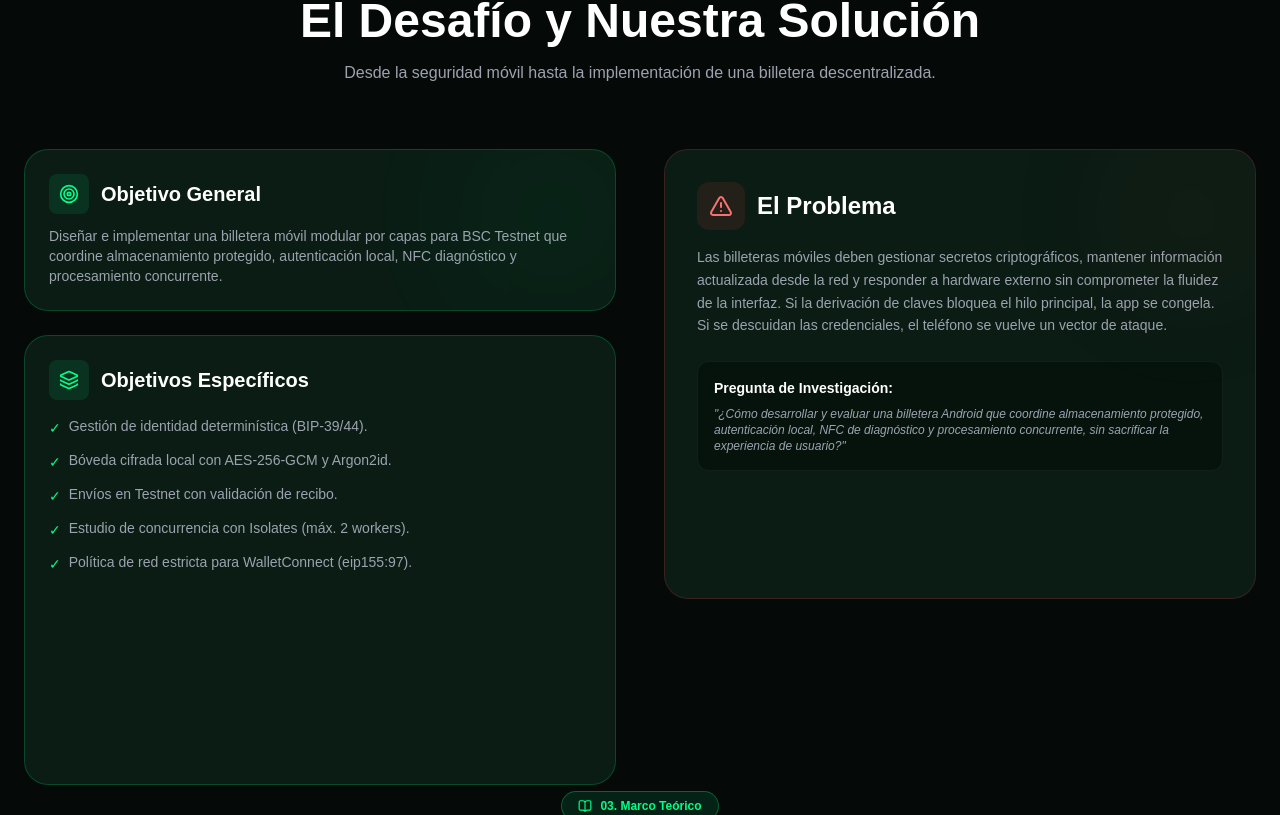
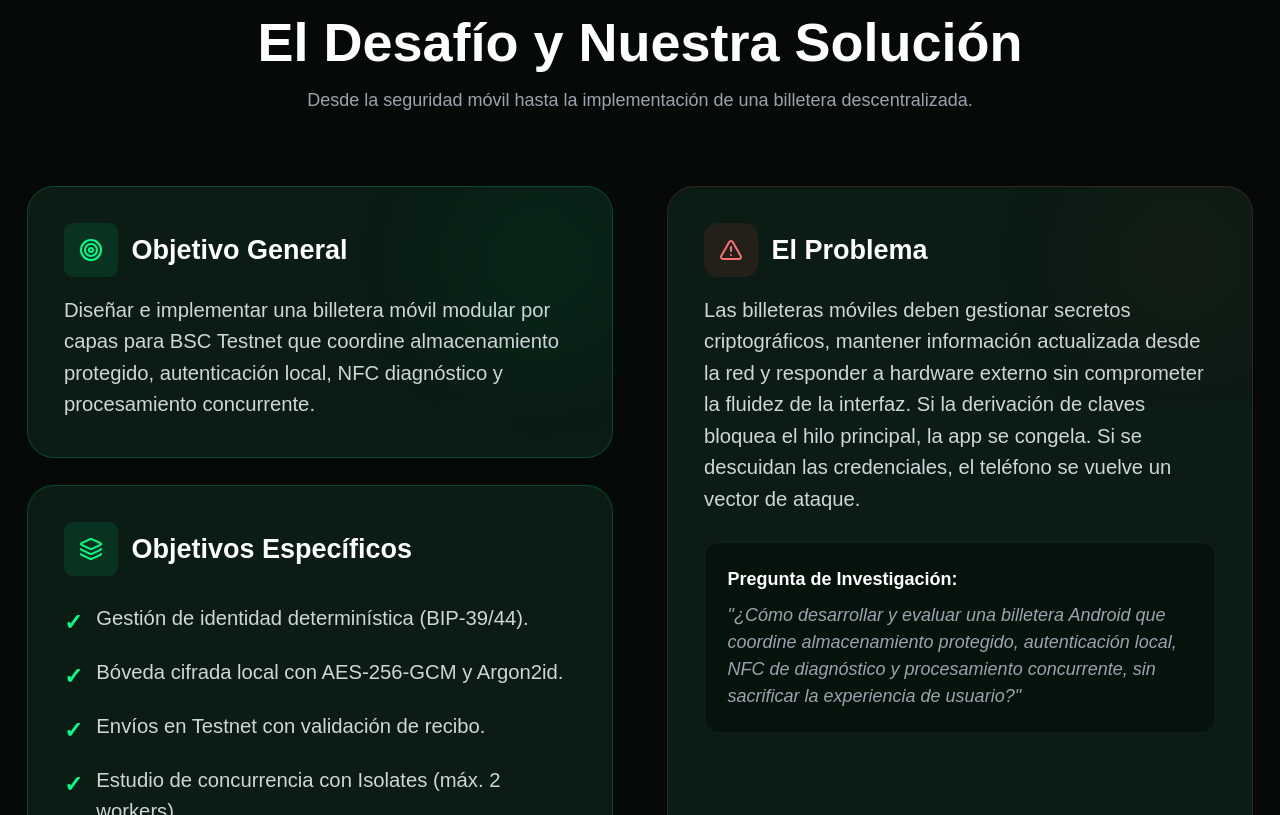
Before and after one commit to arisacaAyde/nfc-wallet-web, a React (Vite) app: page / in a window 1280 px wide. Shown: the part 865-1680 px from the top of the page. Built offline with nearby package versions, Linux system fonts and the light colour scheme.

Commit message:
Aumentando letras para la feria

```diff
--- a/src/App.jsx
+++ b/src/App.jsx
@@ -53,11 +53,11 @@ function App() {
 
       // 5. Lógica para mover a la siguiente sección
       if ((e.key === 'ArrowDown' || e.key === 'ArrowRight') && currentIndex < secciones.length - 1) {
-        document.getElementById(secciones[currentIndex + 1])?.scrollIntoView({ behavior: 'smooth', block: 'center' });
+        document.getElementById(secciones[currentIndex + 1])?.scrollIntoView({ behavior: 'smooth', block: 'start' });
       }
       // 6. Lógica para mover a la sección anterior
       else if ((e.key === 'ArrowUp' || e.key === 'ArrowLeft') && currentIndex > 0) {
-        document.getElementById(secciones[currentIndex - 1])?.scrollIntoView({ behavior: 'smooth', block: 'center' });
+        document.getElementById(secciones[currentIndex - 1])?.scrollIntoView({ behavior: 'smooth', block: 'start' });
       }
     };
 
@@ -143,7 +143,7 @@ function App() {
               {/* Botón 2: Conoce más (Scroll a Fase 1) */}
               <button
                 onClick={() => {
-                  document.getElementById('problema')?.scrollIntoView({ behavior: 'smooth', block: 'center' });
+                  document.getElementById('problema')?.scrollIntoView({ behavior: 'smooth', block: 'start' });
                 }}
                 className="flex items-center justify-center gap-2 border border-white/20 bg-black/40 backdrop-blur-md hover:bg-white/10 text-white font-medium py-4 px-8 rounded-full transition-all duration-300 text-lg"
               >
@@ -156,7 +156,7 @@ function App() {
       </main>
 
             {/* --- 01. PROBLEMA Y OBJETIVOS --- */}
-      <section id="problema" className="max-w-7xl mx-auto px-6 py-24 relative z-10">
+      <section id="problema" className="max-w-7xl mx-auto px-6 py-24 relative z-10 scroll-mt-24">
         <div className="text-center mb-16">
           <div className="inline-flex items-center gap-2 bg-neon-green/10 border border-neon-green/30 text-neon-green text-xs font-bold px-4 py-1.5 rounded-full mb-4">
             <Target size={14} /> 01. Planteamiento
@@ -165,49 +165,49 @@ function App() {
           <p className="text-gray-400 max-w-2xl mx-auto">Desde la seguridad móvil hasta la implementación de una billetera descentralizada.</p>
         </div>
 
-        <div className="grid grid-cols-1 lg:grid-cols-2 gap-12">
+                <div className="grid grid-cols-1 lg:grid-cols-2 gap-12">
 
-          {/* Columna Izquierda (AHORA SON LOS OBJETIVOS) - Usamos lg:order-1 */}
+          {/* Columna Izquierda (LOS OBJETIVOS) */}
           <motion.div
             initial={{ opacity: 0, x: -80 }}
             whileInView={{ opacity: 1, x: 0 }}
             viewport={{ once: true, margin: "-50px" }}
             transition={{ duration: 1, ease: "easeOut", delay: 0.2 }}
-            className="space-y-6 lg:order-1" // <--- ORDEN 1
+            className="space-y-6 lg:order-1"
           >
             {/* Objetivo General */}
-            <div className="bg-neon-card border border-neon-green/20 p-6 rounded-3xl relative overflow-hidden">
+            <div className="bg-neon-card border border-neon-green/20 p-8 rounded-3xl relative overflow-hidden">
               <div className="absolute top-0 right-0 w-32 h-32 bg-neon-green rounded-full blur-[80px] opacity-10"></div>
-              <div className="flex items-center gap-3 mb-3">
-                <div className="w-10 h-10 bg-neon-green/10 rounded-lg flex items-center justify-center text-neon-green"><Target size={20} /></div>
-                <h3 className="text-xl font-bold text-white">Objetivo General</h3>
+              <div className="flex items-center gap-3 mb-4">
+                <div className="w-12 h-12 bg-neon-green/10 rounded-lg flex items-center justify-center text-neon-green"><Target size={24} /></div>
+                <h3 className="text-2xl font-bold text-white">Objetivo General</h3>
               </div>
-              <p className="text-gray-400 text-sm">Diseñar e implementar una billetera móvil modular por capas para BSC Testnet que coordine almacenamiento protegido, autenticación local, NFC diagnóstico y procesamiento concurrente.</p>
+              <p className="text-gray-300 text-base md:text-lg leading-relaxed">Diseñar e implementar una billetera móvil modular por capas para BSC Testnet que coordine almacenamiento protegido, autenticación local, NFC diagnóstico y procesamiento concurrente.</p>
             </div>
 
             {/* Objetivos Específicos */}
-            <div className="bg-neon-card border border-neon-green/20 p-6 rounded-3xl relative overflow-hidden h-full">
-              <div className="flex items-center gap-3 mb-4">
-                <div className="w-10 h-10 bg-neon-green/10 rounded-lg flex items-center justify-center text-neon-green"><Layers size={20} /></div>
-                <h3 className="text-xl font-bold text-white">Objetivos Específicos</h3>
+            <div className="bg-neon-card border border-neon-green/20 p-8 rounded-3xl relative overflow-hidden">
+              <div className="flex items-center gap-3 mb-6">
+                <div className="w-12 h-12 bg-neon-green/10 rounded-lg flex items-center justify-center text-neon-green"><Layers size={24} /></div>
+                <h3 className="text-2xl font-bold text-white">Objetivos Específicos</h3>
               </div>
-              <ul className="text-gray-400 text-sm space-y-3">
-                <li className="flex items-start gap-2"><span className="text-neon-green mt-0.5">✓</span> Gestión de identidad determinística (BIP-39/44).</li>
-                <li className="flex items-start gap-2"><span className="text-neon-green mt-0.5">✓</span> Bóveda cifrada local con AES-256-GCM y Argon2id.</li>
-                <li className="flex items-start gap-2"><span className="text-neon-green mt-0.5">✓</span> Envíos en Testnet con validación de recibo.</li>
-                <li className="flex items-start gap-2"><span className="text-neon-green mt-0.5">✓</span> Estudio de concurrencia con Isolates (máx. 2 workers).</li>
-                <li className="flex items-start gap-2"><span className="text-neon-green mt-0.5">✓</span> Política de red estricta para WalletConnect (eip155:97).</li>
+              <ul className="text-gray-300 text-base md:text-lg space-y-4">
+                <li className="flex items-start gap-3"><span className="text-neon-green font-bold mt-1 text-xl">✓</span> Gestión de identidad determinística (BIP-39/44).</li>
+                <li className="flex items-start gap-3"><span className="text-neon-green font-bold mt-1 text-xl">✓</span> Bóveda cifrada local con AES-256-GCM y Argon2id.</li>
+                <li className="flex items-start gap-3"><span className="text-neon-green font-bold mt-1 text-xl">✓</span> Envíos en Testnet con validación de recibo.</li>
+                <li className="flex items-start gap-3"><span className="text-neon-green font-bold mt-1 text-xl">✓</span> Estudio de concurrencia con Isolates (máx. 2 workers).</li>
+                <li className="flex items-start gap-3"><span className="text-neon-green font-bold mt-1 text-xl">✓</span> Política de red estricta para WalletConnect (eip155:97).</li>
               </ul>
             </div>
           </motion.div>
 
-          {/* Columna Derecha (AHORA ES EL PROBLEMA) - Usamos lg:order-2 */}
+          {/* Columna Derecha (EL PROBLEMA) */}
           <motion.div
             initial={{ opacity: 0, x: 80 }}
             whileInView={{ opacity: 1, x: 0 }}
             viewport={{ once: true, margin: "-50px" }}
             transition={{ duration: 1, ease: "easeOut" }}
-            className="space-y-6 lg:order-2" // <--- ORDEN 2
+            className="space-y-6 lg:order-2"
           >
             <div className="bg-neon-card border border-red-500/20 p-8 rounded-3xl relative overflow-hidden h-full">
               <div className="absolute top-0 right-0 w-32 h-32 bg-red-500 rounded-full blur-[80px] opacity-10"></div>
@@ -215,12 +215,12 @@ function App() {
                 <div className="w-12 h-12 bg-red-500/10 rounded-xl flex items-center justify-center text-red-400"><AlertTriangle size={24} /></div>
                 <h3 className="text-2xl font-bold text-white">El Problema</h3>
               </div>
-              <p className="text-gray-400 text-sm leading-relaxed mb-6">
+              <p className="text-gray-300 text-base md:text-lg leading-relaxed mb-6">
                 Las billeteras móviles deben gestionar secretos criptográficos, mantener información actualizada desde la red y responder a hardware externo sin comprometer la fluidez de la interfaz. Si la derivación de claves bloquea el hilo principal, la app se congela. Si se descuidan las credenciales, el teléfono se vuelve un vector de ataque.
               </p>
-              <div className="bg-black/30 p-4 rounded-xl border border-white/5">
-                <h4 className="text-white font-bold text-sm mb-2">Pregunta de Investigación:</h4>
-                <p className="text-xs text-gray-400 italic">"¿Cómo desarrollar y evaluar una billetera Android que coordine almacenamiento protegido, autenticación local, NFC de diagnóstico y procesamiento concurrente, sin sacrificar la experiencia de usuario?"</p>
+              <div className="bg-black/30 p-5 rounded-xl border border-white/5 mt-4">
+                <h4 className="text-white font-bold text-base mb-2">Pregunta de Investigación:</h4>
+                <p className="text-sm md:text-base text-gray-400 italic">"¿Cómo desarrollar y evaluar una billetera Android que coordine almacenamiento protegido, autenticación local, NFC de diagnóstico y procesamiento concurrente, sin sacrificar la experiencia de usuario?"</p>
               </div>
             </div>
           </motion.div>
@@ -329,7 +329,7 @@ function App() {
               <div className="inline-flex items-center gap-2 bg-neon-green/10 border border-neon-green/30 text-neon-green text-xs font-bold px-4 py-1.5 rounded-full mb-4"><TrendingUp size={14} /> 04. Metodología</div>
               <h2 className="text-3xl md:text-5xl font-bold text-white mb-6">Desarrollo Incremental</h2>
               <p className="text-gray-400 mb-6 leading-relaxed">Se empleó un enfoque de <strong>investigación aplicada y descriptiva</strong>, con un componente experimental para la medición de concurrencia. El desarrollo se ejecutó de manera <strong>incremental e iterativa</strong>.</p>
-              <div className="space-y-4">
+                            <div className="space-y-6"> {/* Aumentamos el espacio entre fases */}
                 {[
                   { fase: 'Fase 1', name: 'Interfaz y Navegación', desc: 'Prototipo Green Neon y Provider.' },
                   { fase: 'Fase 2', name: 'Identidad y Seguridad', desc: 'Bóveda local, biometría y SQLite.' },
@@ -337,9 +337,24 @@ function App() {
                   { fase: 'Fase 4', name: 'Laboratorio SO II', desc: 'Isolates, colas FIFO y métricas.' },
                   { fase: 'Fase 5', name: 'Integración Final', desc: 'NFC diagnóstico y WalletConnect.' },
                 ].map((item, i) => (
-                  <div key={i} className="flex gap-4 items-start">
-                    <div className="w-16 pt-1 text-xs font-bold text-neon-green">{item.fase}</div>
-                    <div className="flex-1 border-l-2 border-neon-green/30 pl-4 pb-4 relative"><div className="absolute w-3 h-3 bg-neon-green rounded-full -left-[7px] top-1.5"></div><h4 className="text-white font-bold text-sm">{item.name}</h4><p className="text-xs text-gray-500">{item.desc}</p></div>
+                  <div key={i} className="flex gap-6 items-start">
+
+                    {/* Etiqueta de la Fase (Más grande) */}
+                    <div className="w-20 pt-1 text-lg font-bold text-neon-green">{item.fase}</div>
+
+                    {/* Contenido de la fase */}
+                    <div className="flex-1 border-l-2 border-neon-green/30 pl-6 pb-6 relative">
+
+                      {/* Punto verde (Más grande) */}
+                      <div className="absolute w-4 h-4 bg-neon-green rounded-full -left-[9px] top-1.5 shadow-[0_0_10px_rgba(0,255,136,0.8)]"></div>
+
+                      {/* Título (Más grande y blanco) */}
+                      <h4 className="text-white font-bold text-xl mb-1">{item.name}</h4>
+
+                      {/* Descripción (Más grande y gris claro) */}
+                      <p className="text-base text-gray-400">{item.desc}</p>
+                    </div>
+
                   </div>
                 ))}
               </div>
--- a/src/index.css
+++ b/src/index.css
@@ -1,6 +1,10 @@
 @tailwind base;
 @tailwind components;
 @tailwind utilities;
+
+html {
+  font-size: 18px; /* Esto agranda TODA la página un 12.5% */
+}
 
 html {
   scroll-behavior: smooth;
```
